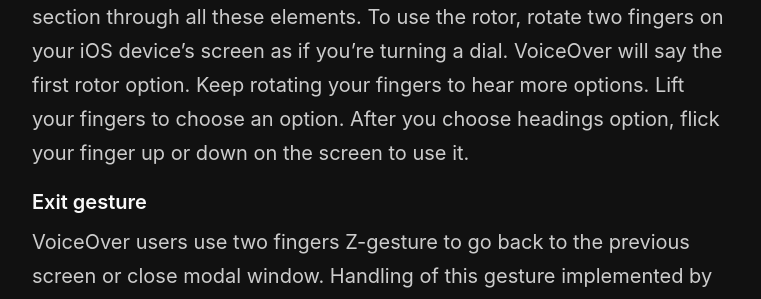
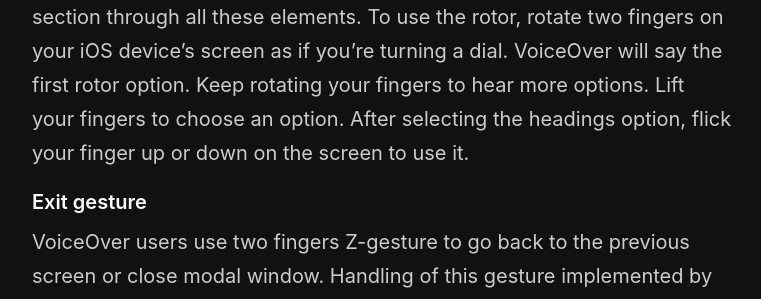
Before and after one commit to mecid/mecid.github.io, a Jekyll site: the page built from _posts/2018-07-09-make-your-app-accessible-for-everyone.md, in a window 1280 px wide and 900 px high, scrolled down 3663 px. Shown: the part 357-656 px from the top of the window, without its empty margins (258-1019 px from the left). Built offline with Jekyll 4.4.1, drawn with Linux system fonts in a browser that asks for light colours; some of the changed text lies outside the part shown.

Commit message:
old accessibility post updated

```diff
--- a/_posts/2018-07-09-make-your-app-accessible-for-everyone.md
+++ b/_posts/2018-07-09-make-your-app-accessible-for-everyone.md
@@ -59,7 +59,7 @@ Accessibility trait is a type of accessibility element which used by VoiceOver t
 
 Another useful trait is *UIAccessibilityTraitHeader*. Marking section header labels with this trait add the opportunity for VoiceOver to recognize sections and navigate between them by using rotor navigation.
 
-Day details screen has various sections like Summary, HRV, Sleep, Weekly sleep, Workout. For example every morning I would like to check out how healthy was my sleep and I don’t need to navigate to the Sleep section through all these elements. To use the rotor, rotate two fingers on your iOS device’s screen as if you’re turning a dial. VoiceOver will say the first rotor option. Keep rotating your fingers to hear more options. Lift your fingers to choose an option. After you choose headings option, flick your finger up or down on the screen to use it.
+Day details screen has various sections like Summary, HRV, Sleep, Weekly sleep, Workout. For example every morning I would like to check out how healthy was my sleep and I don’t need to navigate to the Sleep section through all these elements. To use the rotor, rotate two fingers on your iOS device's screen as if you're turning a dial. VoiceOver will say the first rotor option. Keep rotating your fingers to hear more options. Lift your fingers to choose an option. After selecting the headings option, flick your finger up or down on the screen to use it.
 
 #### Exit gesture
 VoiceOver users use two fingers Z-gesture to go back to the previous screen or close modal window. Handling of this gesture implemented by default for *UINavigationController* and *UIStoryboard* segues, and you don’t need to do something to achieve this behavior. However, sometimes we are showing *UIViewController* by calling *present()* method, in this case, we have to override *accessibilityPerformEscape* method on presented *UIViewController* and call *dismiss()* manually to exit.
```
